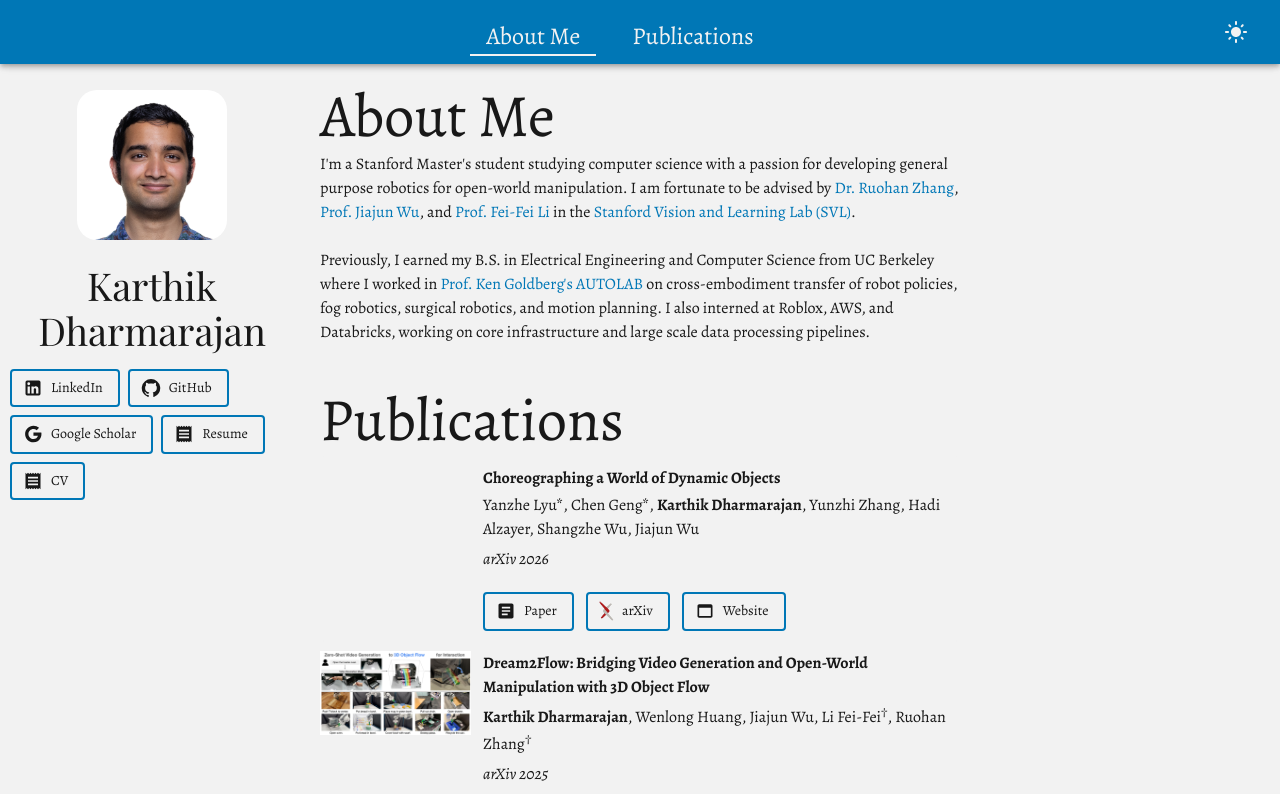
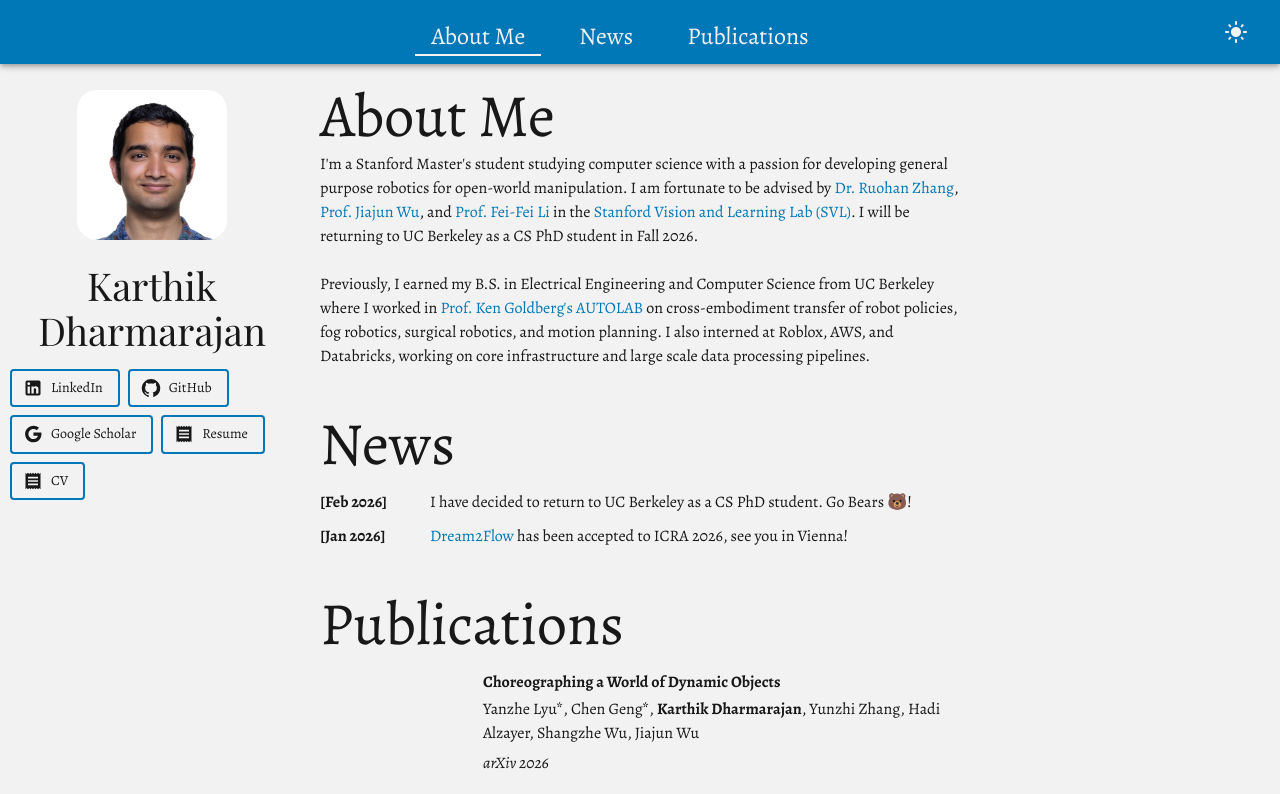
Before and after one commit to KDharmarajanDev/KDharmarajanDev.github.io, a React (Create React App) app in the folder website/: page / in a window 1280 px wide. Shown: the top 794 px of the page. Built offline with nearby package versions, Linux system fonts and the light colour scheme; grey boxes are pictures that could not be loaded; a web font is replaced by a local one.

Commit message:
added news info

```diff
--- a/website/src/App.js
+++ b/website/src/App.js
@@ -1,12 +1,13 @@
 import './App.css';
 import ContactSegment from './ContactSegment';
-import { Introduction, publications } from './info';
+import { Introduction, publications, news } from './info';
 import TopBar from './top-bar';
 import { Box, ThemeProvider, Typography } from '@mui/material';
 import { useSelector } from 'react-redux';
 import { light, dark } from './theme';
 import { styled } from '@mui/system';
 import PublicationCard from './publication-card';
+import NewsSection from './news-section';
 import CssBaseline from "@mui/material/CssBaseline";
 import { useRef } from 'react';
 
@@ -27,10 +28,12 @@ function App() {
   const theme = useSelector(selectTheme);
 
   const aboutMeRef = useRef();
+  const newsRef = useRef();
   const publicationsRef = useRef();
 
   const topTabs = [
     { label: "About Me", key: "about-me", elemRef: aboutMeRef },
+    { label: "News", key: "news", elemRef: newsRef },
     { label: "Publications", key: "publications", elemRef: publicationsRef }
   ];
 
@@ -45,6 +48,10 @@ function App() {
             <Typography variant="h2">About Me</Typography>
             <Introduction/>
           </Box>
+          <Box id="news" sx={{ marginTop: 5 }} ref={newsRef}>
+            <Typography variant="h2">News</Typography>
+            <NewsSection news={news} />
+          </Box>
           <Box id="publications" sx={{ marginTop: 5 }} ref={publicationsRef}>
             <Typography variant="h2">Publications</Typography>
             {publications.map(publication => (
--- a/website/src/info.js
+++ b/website/src/info.js
@@ -25,7 +25,7 @@ export function Introduction (props) {
     return (
         <>
             <Typography variant="p" color={"theme.palette.text.main"}>
-                I'm a Stanford Master's student studying computer science with a passion for developing general purpose robotics for open-world manipulation. I am fortunate to be advised by <StyledLink href="https://ruohanzhang.com/" underline="hover">Dr. Ruohan Zhang</StyledLink>, <StyledLink href="https://jiajunwu.com/" underline="hover">Prof. Jiajun Wu</StyledLink>, and <StyledLink href="https://profiles.stanford.edu/fei-fei-li" underline="hover">Prof. Fei-Fei Li</StyledLink> in the <StyledLink href="https://svl.stanford.edu/" underline="hover">Stanford Vision and Learning Lab (SVL)</StyledLink>.
+                I'm a Stanford Master's student studying computer science with a passion for developing general purpose robotics for open-world manipulation. I am fortunate to be advised by <StyledLink href="https://ruohanzhang.com/" underline="hover">Dr. Ruohan Zhang</StyledLink>, <StyledLink href="https://jiajunwu.com/" underline="hover">Prof. Jiajun Wu</StyledLink>, and <StyledLink href="https://profiles.stanford.edu/fei-fei-li" underline="hover">Prof. Fei-Fei Li</StyledLink> in the <StyledLink href="https://svl.stanford.edu/" underline="hover">Stanford Vision and Learning Lab (SVL)</StyledLink>. I will be returning to UC Berkeley as a CS PhD student in Fall 2026.
             </Typography>
 
             <br />
@@ -39,6 +39,25 @@ export function Introduction (props) {
         </>
     );
 }
+
+export const news = [
+    {
+        date: "Feb 2026",
+        content: (
+            <>
+                I have decided to return to UC Berkeley as a CS PhD student. Go Bears 🐻!
+            </>
+        )
+    },
+    {
+        date: "Jan 2026",
+        content: (
+            <>
+                <StyledLink href="https://dream2flow.github.io/" underline="hover">Dream2Flow</StyledLink> has been accepted to ICRA 2026, see you in Vienna!
+            </>
+        )
+    }
+];
 
 export const publications = [
     {
@@ -54,7 +73,7 @@ export const publications = [
     {
         title: "Dream2Flow: Bridging Video Generation and Open-World Manipulation with 3D Object Flow",
         authors: ["Karthik Dharmarajan", "Wenlong Huang", "Jiajun Wu", "Li Fei-Fei†", "Ruohan Zhang†"],
-        conference: "arXiv 2025",
+        conference: "IEEE International Conference on Robotics and Automation (ICRA) 2026",
         paper: "https://dream2flow.github.io/paper.pdf",
         arXiv: "https://arxiv.org/abs/2512.24766",
         website: "https://dream2flow.github.io/",
@@ -111,7 +130,7 @@ export const publications = [
         title: "STITCH: Augmented Dexterity for Suture Throws Including Thread Coordination and Handoffs",
         authors: ["Kush Hari*", "Hansoul Kim*", "Will Panitch", "Kishore Srinivas", "Vincent Schorp", "Karthik Dharmarajan",
             "Shreya Ganti", "Tara Sadjadpour", "Ken Goldberg"],
-        conference: "International Symposium on Medical Robotics (ISMR) 2024",
+        conference: "IEEEInternational Symposium on Medical Robotics (ISMR) 2024",
         description: "",
         special: "Best Paper Finalist",
         paper: "https://ieeexplore.ieee.org/stamp/stamp.jsp?arnumber=10585751",
@@ -130,7 +149,7 @@ export const publications = [
         title: "ORBIT-Surgical: An Open-Simulation Framework for Learning Surgical Augmented Dexterity",
         authors: ["Qinxi Yu*", "Masoud Moghani*", "Karthik Dharmarajan", "Vincent Schorp", "Will Panitch",
             "Jingzhou Liu", "Kush Hari", "Huang Huang", "Mayank Mittal", "Ken Goldberg", "Animesh Garg"],
-        conference: "IEEE International Conference on Intelligent Robots and Systems (ICRA) 2024",
+        conference: "IEEE International Conference on Robotics and Automation (ICRA) 2024",
         description: "",
         paper: "https://ieeexplore.ieee.org/document/10611637",
         website: "https://orbit-surgical.github.io/",
@@ -189,7 +208,7 @@ export const publications = [
                     "Michael Danielczuk", "Víctor Mayoral-Vilches", "Nikhil Jha",
                     "Hugo Zhan", "Edith LLontop", "Derek Xu", "John Kubiatowicz",
                     "Ion Stoica", "Joseph Gonzalez", "Ken Goldberg"],
-        conference: "International Conference on Robotics and Automation (ICRA) 2023",
+        conference: "IEEE International Conference on Robotics and Automation (ICRA) 2023",
         description: "",
         arXiv: "https://arxiv.org/abs/2205.09778",
         paper: "https://ieeexplore.ieee.org/document/10161307",
@@ -208,7 +227,7 @@ export const publications = [
         authors: ["Karthik Dharmarajan*", "Will Panitch*", "Muyan Jiang", "Kishore Srinivas",
                     "Baiyu Shi", "Yahav Avigal", "Huang Huang",
                     "Thomas Low", "Danyal Fer", "Ken Goldberg" ],
-        conference: "International Conference on Robotics and Automation (ICRA) 2023",
+        conference: "IEEE International Conference on Robotics and Automation (ICRA) 2023",
         description: "",
         arXiv: "https://arxiv.org/abs/2211.02293",
         paper: "https://ieeexplore.ieee.org/document/10160966",
@@ -219,7 +238,7 @@ export const publications = [
     {
         title: "A Trimodal Framework for Robot-Assisted Vascular Shunt Insertion When a Supervising Surgeon is Local, Remote, or Unavailable",
         authors: ["Karthik Dharmarajan*", "Will Panitch*", "Baiyu Shi", "Huang Huang", "Lawrence Yunliang Chen", "Thomas Low", "Danyal Fer", "Ken Goldberg"],
-        conference: "International Symposium on Medical Robotics (ISMR) 2023",
+        conference: "IEEE International Symposium on Medical Robotics (ISMR) 2023",
         description: "",
         paper: "https://ieeexplore.ieee.org/document/10130195",
         image: TrimodalFramework,
--- /dev/null
+++ b/website/src/news-section.js
@@ -0,0 +1,57 @@
+import { useState } from 'react';
+import { Box, Typography, Button } from '@mui/material';
+import { styled } from '@mui/system';
+import ExpandMoreIcon from '@mui/icons-material/ExpandMore';
+import ExpandLessIcon from '@mui/icons-material/ExpandLess';
+
+const NewsItem = styled(Box)(({ theme }) => ({
+    marginTop: '10px',
+    marginBottom: '10px',
+    display: 'flex',
+    gap: '10px'
+}));
+
+const NewsDate = styled(Typography)(({ theme }) => ({
+    fontWeight: 'bold',
+    minWidth: '100px',
+    color: theme.palette.text.main
+}));
+
+const NewsContent = styled(Typography)(({ theme }) => ({
+    color: theme.palette.text.main
+}));
+
+const ShowMoreButton = styled(Button)(({ theme }) => ({
+    marginTop: '10px',
+    textTransform: 'none',
+    color: theme.palette.text.link
+}));
+
+function NewsSection({ news }) {
+    const [expanded, setExpanded] = useState(false);
+    const INITIAL_DISPLAY_COUNT = 2;
+
+    const displayedNews = expanded ? news : news.slice(0, INITIAL_DISPLAY_COUNT);
+    const hasMore = news.length > INITIAL_DISPLAY_COUNT;
+
+    return (
+        <Box>
+            {displayedNews.map((item, index) => (
+                <NewsItem key={index}>
+                    <NewsDate variant="body1">[{item.date}]</NewsDate>
+                    <NewsContent variant="body1">{item.content}</NewsContent>
+                </NewsItem>
+            ))}
+            {hasMore && (
+                <ShowMoreButton
+                    onClick={() => setExpanded(!expanded)}
+                    endIcon={expanded ? <ExpandLessIcon /> : <ExpandMoreIcon />}
+                >
+                    {expanded ? 'Show less' : `Show ${news.length - INITIAL_DISPLAY_COUNT} more`}
+                </ShowMoreButton>
+            )}
+        </Box>
+    );
+}
+
+export default NewsSection;
```
Also changed, not shown: 1 other file (tests, documents, lock files or other folders).
